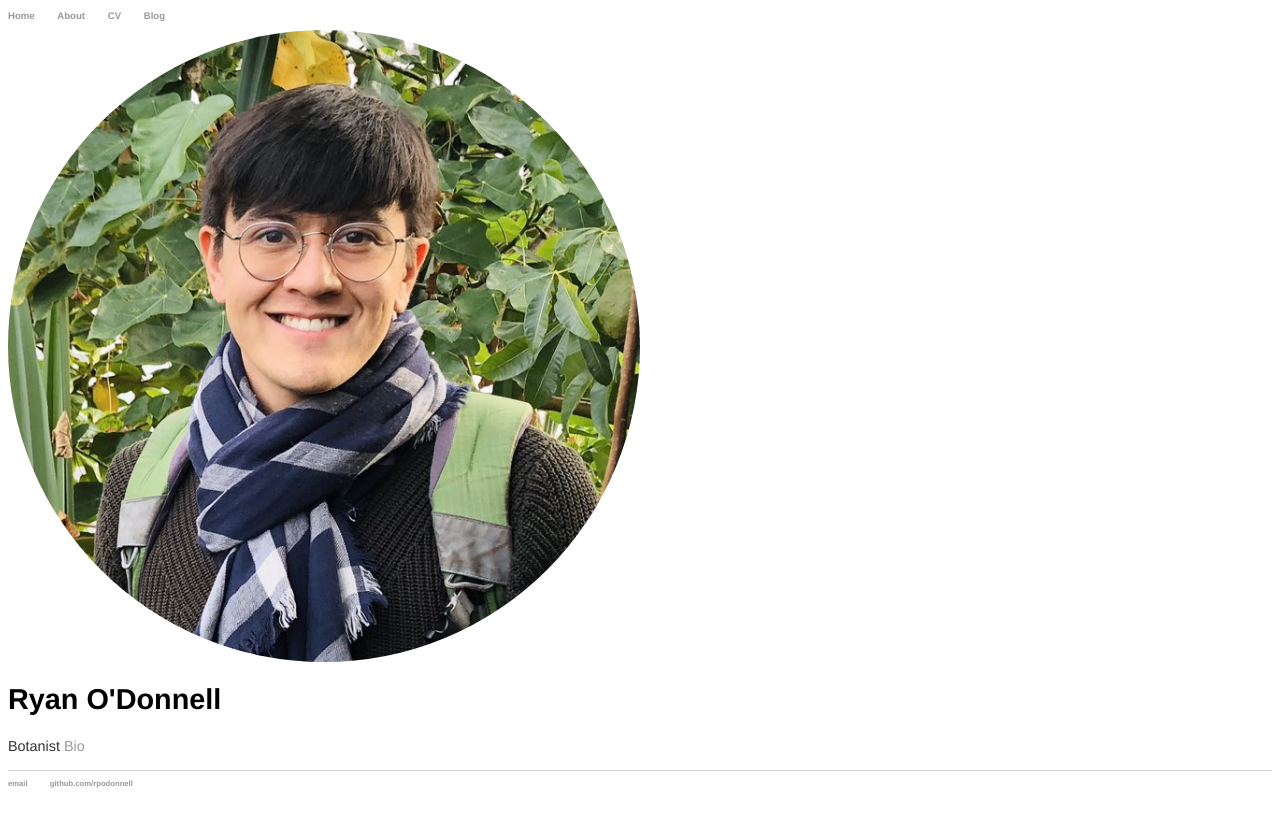
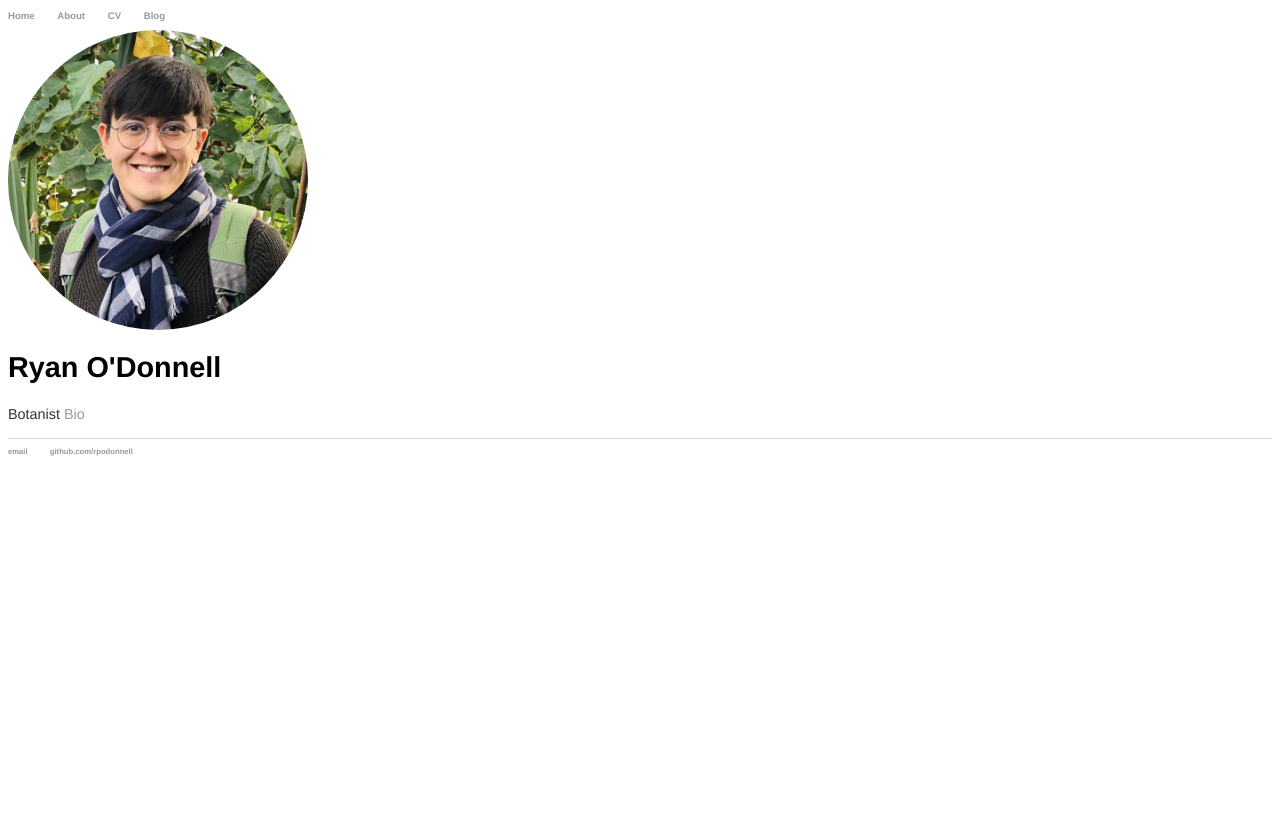
Before and after one commit to rpodonnell/rpodonnell.github.io, a Jekyll site: the page built from index.html, in a window 1280 px wide. Shown: the top 827 px of the page. Built offline with Jekyll 4.4.1, drawn with Linux system fonts in a browser that asks for light colours.

Commit message:
Update index.html

```diff
--- a/index.html
+++ b/index.html
@@ -3,7 +3,7 @@ layout: default
 title: Ryan O'Donnell
 ---
 <div class="blurb">
-<img src="ryan (2).png" alt="Avatar">
+<img src="ryan (2).png" alt="Avatar"  width="300" height="300">
 	<br>
 	<h1>Ryan O'Donnell</h1>
 
```
